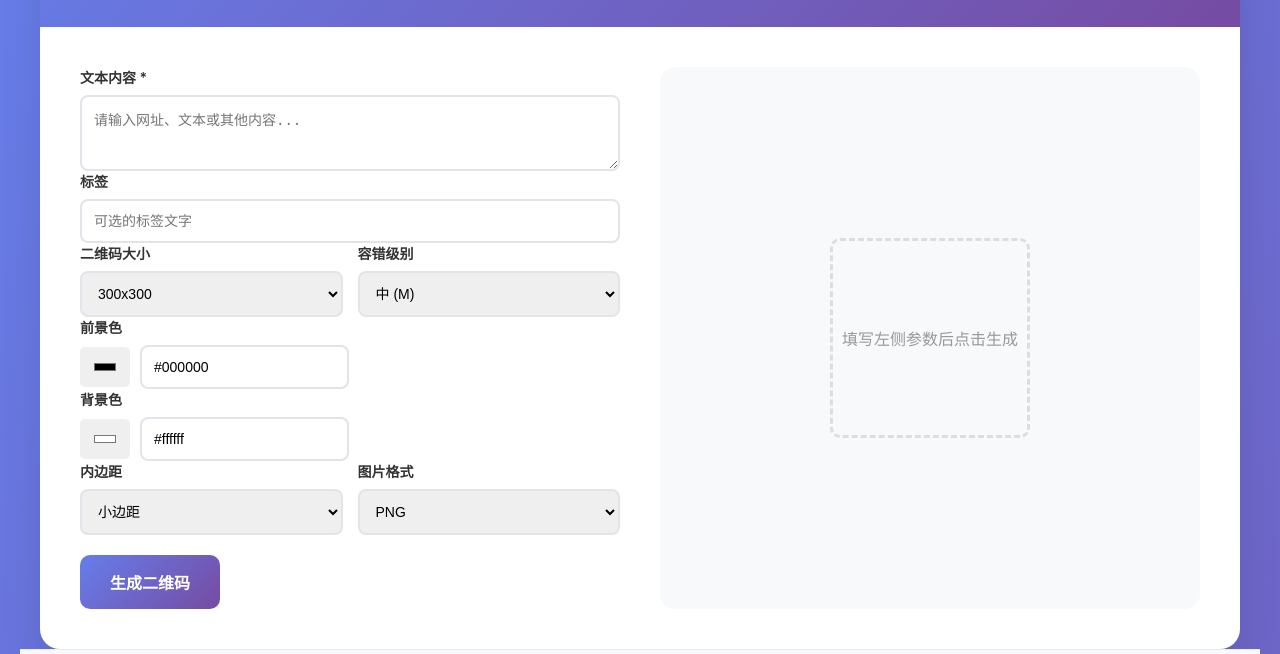
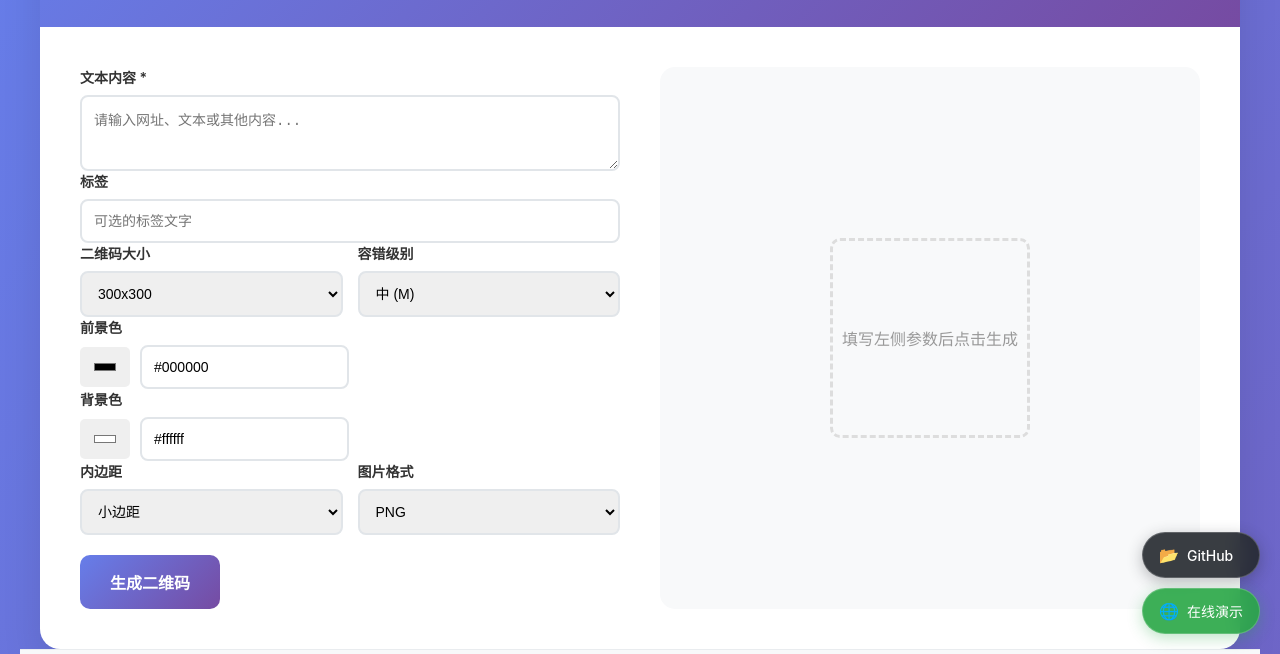
Before and after one commit to thinkgin/qrcode, a website: page index.html in a window 1280 px wide. Shown: the part 146-800 px from the top of the page. Drawn offline with Linux system fonts and the light colour scheme.

Commit message:
feat: 添加悬浮链接和完整的README文档

```diff
--- a/index.html
+++ b/index.html
@@ -417,6 +417,64 @@
             flex-wrap: wrap;
         }
 
+        /* 悬浮链接样式 */
+        .floating-links {
+            position: fixed;
+            bottom: 20px;
+            right: 20px;
+            display: flex;
+            flex-direction: column;
+            gap: 10px;
+            z-index: 1000;
+        }
+
+        .floating-link {
+            background: rgba(102, 126, 234, 0.9);
+            backdrop-filter: blur(10px);
+            color: white;
+            text-decoration: none;
+            padding: 12px 16px;
+            border-radius: 25px;
+            font-size: 14px;
+            font-weight: 500;
+            display: flex;
+            align-items: center;
+            gap: 8px;
+            transition: all 0.3s ease;
+            box-shadow: 0 4px 15px rgba(102, 126, 234, 0.3);
+            border: 1px solid rgba(255, 255, 255, 0.2);
+        }
+
+        .floating-link:hover {
+            background: rgba(102, 126, 234, 1);
+            transform: translateY(-2px);
+            box-shadow: 0 6px 20px rgba(102, 126, 234, 0.4);
+        }
+
+        .floating-link .icon {
+            font-size: 16px;
+        }
+
+        .floating-link.demo {
+            background: rgba(40, 167, 69, 0.9);
+            box-shadow: 0 4px 15px rgba(40, 167, 69, 0.3);
+        }
+
+        .floating-link.demo:hover {
+            background: rgba(40, 167, 69, 1);
+            box-shadow: 0 6px 20px rgba(40, 167, 69, 0.4);
+        }
+
+        .floating-link.github {
+            background: rgba(36, 41, 46, 0.9);
+            box-shadow: 0 4px 15px rgba(36, 41, 46, 0.3);
+        }
+
+        .floating-link.github:hover {
+            background: rgba(36, 41, 46, 1);
+            box-shadow: 0 6px 20px rgba(36, 41, 46, 0.4);
+        }
+
         @media (max-width: 768px) {
             .main-content {
                 grid-template-columns: 1fr;
@@ -451,6 +509,16 @@
 
             .code-content {
                 border-radius: 10px;
+            }
+
+            .floating-links {
+                bottom: 15px;
+                right: 15px;
+            }
+
+            .floating-link {
+                padding: 10px 14px;
+                font-size: 13px;
             }
         }
     </style>
@@ -944,6 +1012,17 @@ echo "二维码已保存为 qrcode.png"</code></pre>
         </div>
     </div>
 
+    <div class="floating-links">
+        <a href="https://github.com/thinkgin/qrcode" class="floating-link github" target="_blank">
+            <span class="icon">📂</span>
+            GitHub
+        </a>
+        <a href="https://qrcode.thinkgin.com/" class="floating-link demo" target="_blank">
+            <span class="icon">🌐</span>
+            在线演示
+        </a>
+    </div>
+
     <script>
         const form = document.getElementById('qrForm');
         const urlInput = document.getElementById('urlInput');
```
Also changed, not shown: README.md, icon.png (added).
